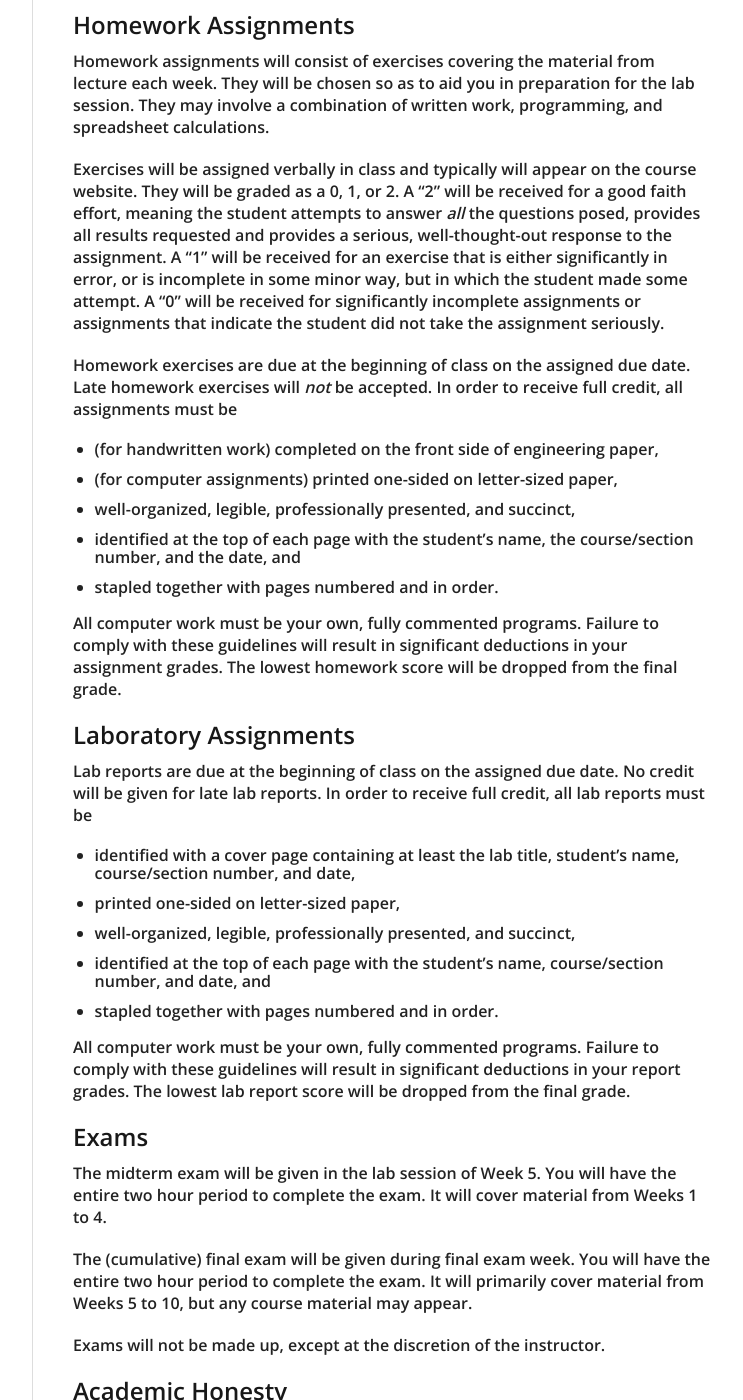
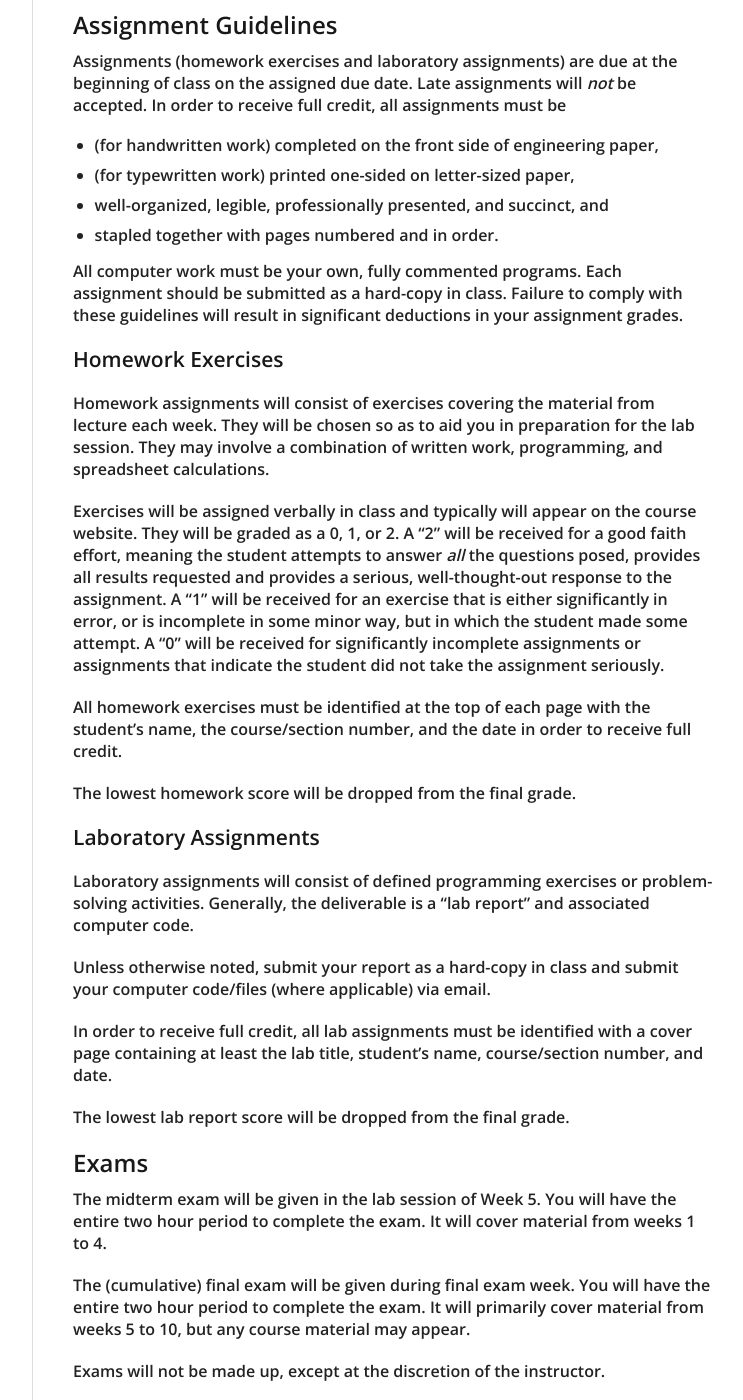
Before and after one commit to pdgessler/me190-s16, a Jekyll site: the page built from _posts/2016-03-07-syllabus.md, in a window 1280 px wide and 1400 px high, scrolled down 2897 px. Shown: the whole window, without its empty margins (378-1121 px from the left). Built offline with Jekyll 4.4.1, drawn with Linux system fonts in a browser that asks for light colours; nearby versions of some CDN libraries.

Commit message:
Revise assignment section of syllabus

```diff
--- a/_posts/2016-03-07-syllabus.md
+++ b/_posts/2016-03-07-syllabus.md
@@ -135,7 +135,21 @@ Important material and examples given in lecture will not be in the textbook.
 All students are responsible for this material on assignments and exams.
 The instructor will *not* drop any student for reasons of lack of attendance.
 
-## Homework Assignments
+## Assignment Guidelines
+Assignments (homework exercises and laboratory assignments) are due at the beginning of class on the assigned due date.
+Late assignments will *not* be accepted.
+In order to receive full credit, all assignments must be
+
+- (for handwritten work) completed on the front side of engineering paper,
+- (for typewritten work) printed one-sided on letter-sized paper,
+- well-organized, legible, professionally presented, and succinct, and
+- stapled together with pages numbered and in order.
+
+All computer work must be your own, fully commented programs.
+Each assignment should be submitted as a hard-copy in class.
+Failure to comply with these guidelines will result in significant deductions in your assignment grades.
+
+### Homework Exercises
 Homework assignments will consist of exercises covering the material from lecture each week.
 They will be chosen so as to aid you in preparation for the lab session.
 They may involve a combination of written work, programming, and spreadsheet calculations.
@@ -150,46 +164,33 @@ or is incomplete in some minor way, but in which the student made some attempt.
 A “0” will be received for significantly incomplete assignments or assignments
 that indicate the student did not take the assignment seriously.
 
-Homework exercises are due at the beginning of class on the assigned due date.
-Late homework exercises will *not* be accepted.
-In order to receive full credit, all assignments must be
+All homework exercises must be identified at the top of each page with
+the student's name, the course/section number, and the date in order to receive full credit.
 
-- (for handwritten work) completed on the front side of engineering paper,
-- (for computer assignments) printed one-sided on letter-sized paper,
-- well-organized, legible, professionally presented, and succinct,
-- identified at the top of each page with the student's name, the course/section number, and the date, and
-- stapled together with pages numbered and in order.
-
-All computer work must be your own, fully commented programs.
-Failure to comply with these guidelines will result in significant deductions in your assignment grades.
 The lowest homework score will be dropped from the final grade.
 
-## Laboratory Assignments
-Lab reports are due at the beginning of class on the assigned due date.
-No credit will be given for late lab reports.
-In order to receive full credit, all lab reports must be
+### Laboratory Assignments
+Laboratory assignments will consist of defined programming exercises or
+problem-solving activities. Generally, the deliverable is a "lab report"
+and associated computer code.
 
-- identified with a cover page containing at least the lab title,
-  student's name, course/section number, and date,
-- printed one-sided on letter-sized paper,
-- well-organized, legible, professionally presented, and succinct,
-- identified at the top of each page with the student's name,
-  course/section number, and date, and
-- stapled together with pages numbered and in order.
+Unless otherwise noted, submit your report as a hard-copy in class and
+submit your computer code/files (where applicable) via email.
 
-All computer work must be your own, fully commented programs.
-Failure to comply with these guidelines will result in significant deductions in your report grades.
+In order to receive full credit, all lab assignments must be
+identified with a cover page containing at least the lab title,
+student's name, course/section number, and date.
+
 The lowest lab report score will be dropped from the final grade.
-
 
 ## Exams
 The midterm exam will be given in the lab session of Week 5.
 You will have the entire two hour period to complete the exam.
-It will cover material from Weeks 1 to 4.
+It will cover material from weeks 1 to 4.
 
 The (cumulative) final exam will be given during final exam week.
 You will have the entire two hour period to complete the exam.
-It will primarily cover material from Weeks 5 to 10, but any course material may appear.
+It will primarily cover material from weeks 5 to 10, but any course material may appear.
 
 Exams will not be made up, except at the discretion of the instructor.
 
```
